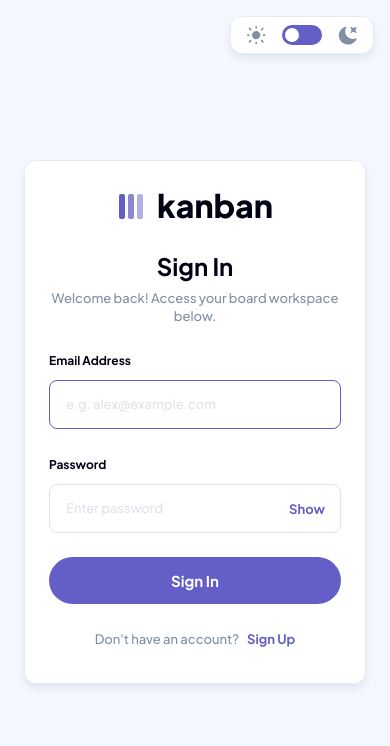
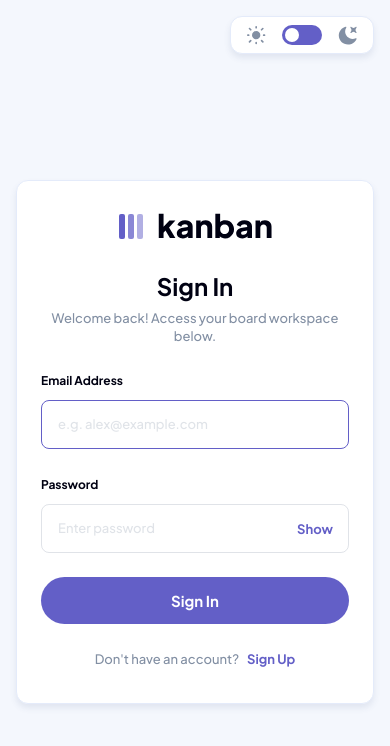
Before and after one commit to AlbertBabaiani/kanban, an Angular app: page /login in a window 390 px wide. Shown: the top 746 px of the page. Built offline with nearby package versions, Linux system fonts and the light colour scheme; no server answers.

Commit message:
fix auth layout on mobile

```diff
--- a/src/app/features/auth/login/login.scss
+++ b/src/app/features/auth/login/login.scss
@@ -5,19 +5,24 @@
 :host {
   display: block;
   width: 100vw;
-  height: 100dvh;
-  overflow: hidden;
+  min-height: 100dvh;
+  overflow-x: hidden;
+  overflow-y: auto;
 }
 
 // Background Container Frame
 .auth-page-container {
   @include flex-center;
   width: 100%;
-  height: 100%;
-  padding: 2.4rem;
+  min-height: 100dvh;
+  padding: 10rem 2.4rem 4rem;
   background-color: $theme-bg-app;
   position: relative;
   @include interactive-transition(background-color);
+
+  @include respond-to(mobile) {
+    padding: 8rem 1.6rem 4rem;
+  }
 }
 
 // Sleek Interactive Sign-In Card
--- a/src/app/features/auth/signup/signup.scss
+++ b/src/app/features/auth/signup/signup.scss
@@ -5,19 +5,24 @@
 :host {
   display: block;
   width: 100vw;
-  height: 100dvh;
-  overflow: hidden;
+  min-height: 100dvh;
+  overflow-x: hidden;
+  overflow-y: auto;
 }
 
 // Background Container Frame
 .auth-page-container {
   @include flex-center;
   width: 100%;
-  height: 100%;
-  padding: 2.4rem;
+  min-height: 100dvh;
+  padding: 10rem 2.4rem 4rem;
   background-color: $theme-bg-app;
   position: relative;
   @include interactive-transition(background-color);
+
+  @include respond-to(mobile) {
+    padding: 8rem 1.6rem 4rem;
+  }
 }
 
 // Sleek Interactive Sign-In Card
```
